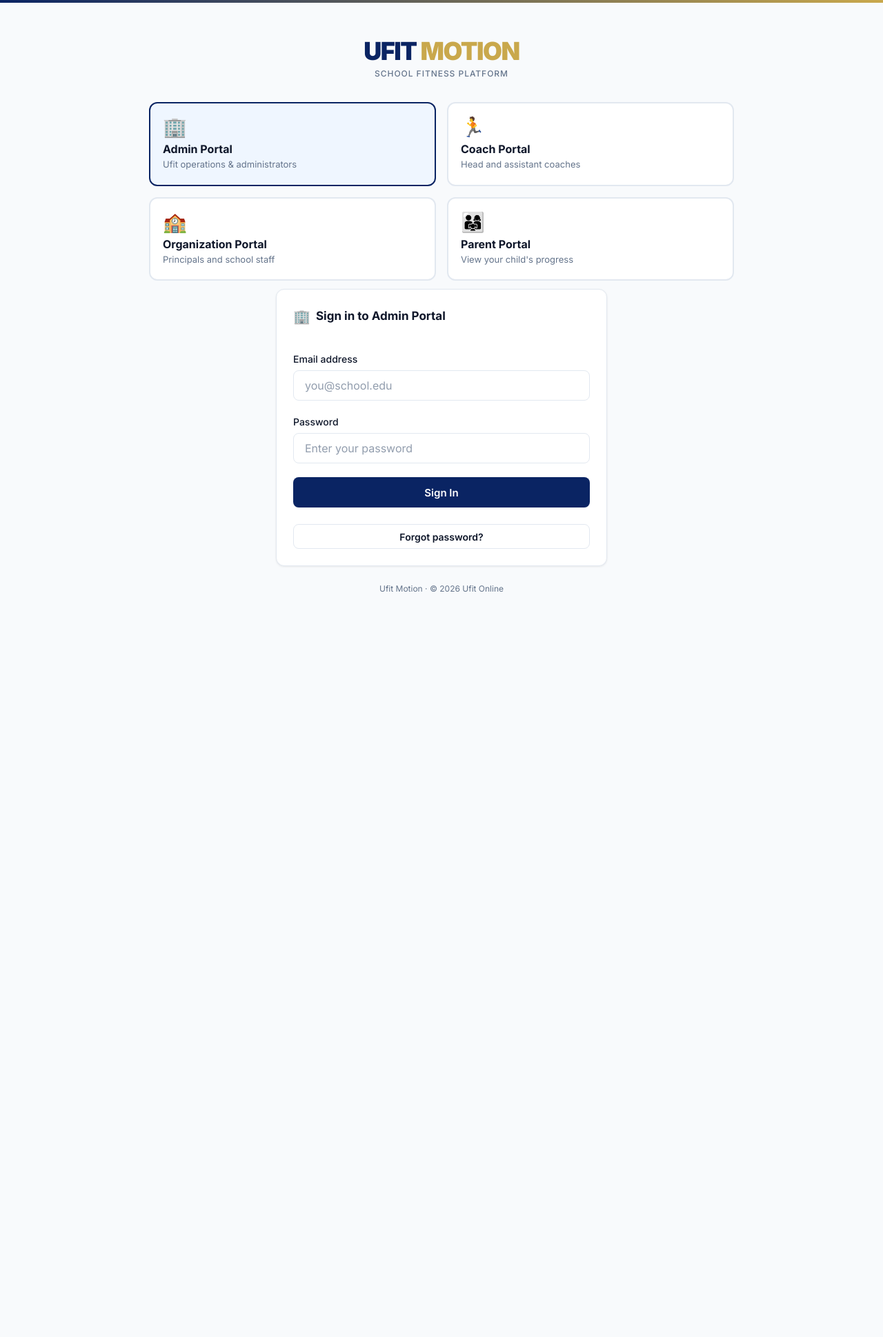
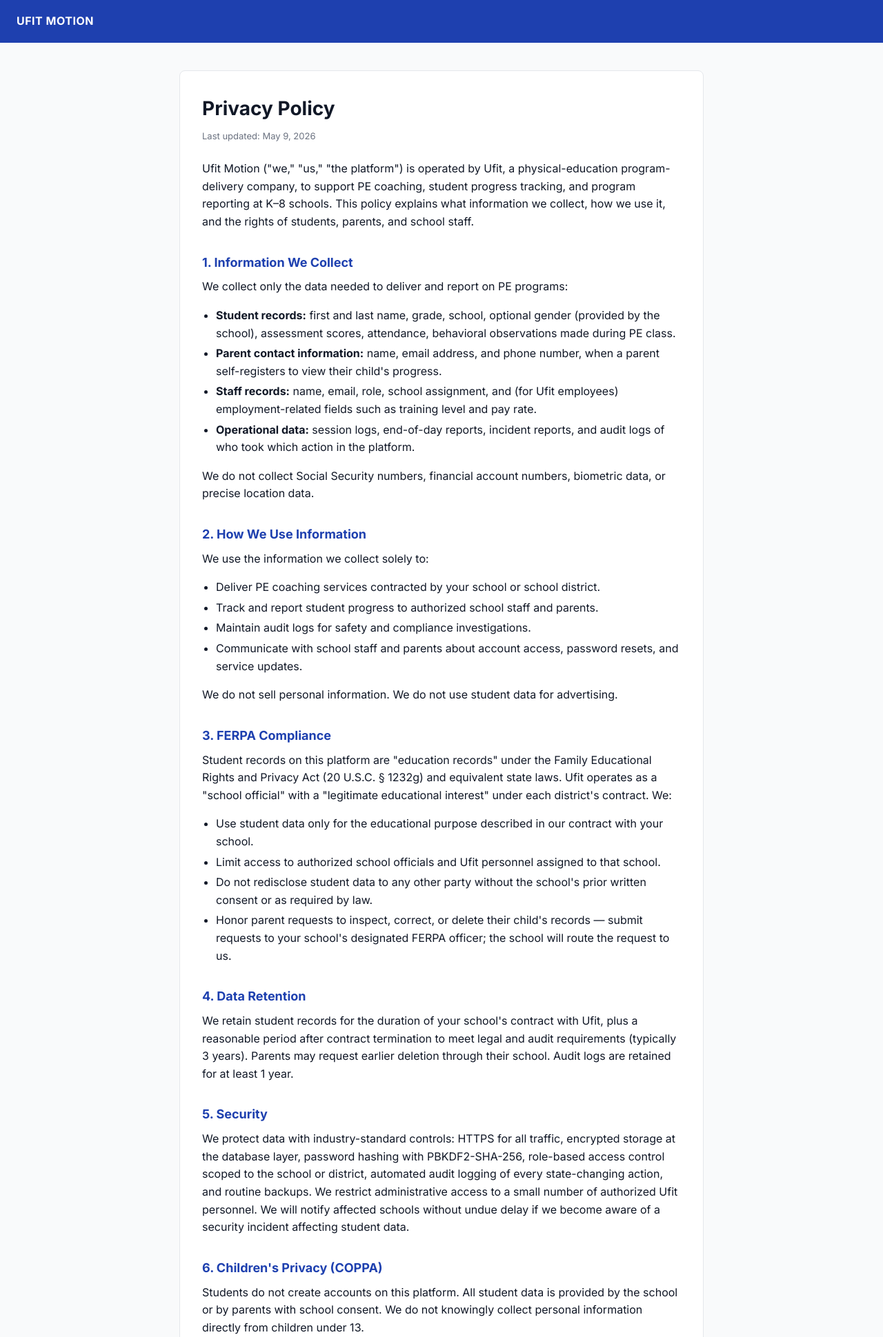
Before and after one commit to ufitoperation/ufitmotion-, a Flask app: page /privacy in a window 1280 px wide. Shown: the top 1939 px of the page at 69% size. Before the commit the page ends 859 px from the top, so only its background shows below. Run offline with Flask 3, Linux system fonts and the light colour scheme; some libraries are stand-ins or nearby versions.

Commit message:
feat(A3): self-authored Privacy Policy + Terms of Service
Stand-alone /privacy and /terms pages render outside the SPA so
search engines and link previews see the actual policy text. Both
inherit the brand chrome (blue topbar, Inter font) and link back to /.

Privacy Policy:
  - FERPA-aware: explicit "school official" framing, retention policy,
    parent rights, COPPA disclaimer, security controls
  - Contact: operations@ufitonline.net
  - Last updated: May 9, 2026

Terms of Service:
  - Acceptable use, account security, IP, warranty disclaimer,
    liability cap to fees paid in prior 12 months, California
    governing law, Alameda County venue
  - Cross-references the Privacy Policy as controlling on data terms

Site footer added to templates/index.html with Privacy / Terms /
Contact links, visible on every SPA page. Hidden in print stylesheet
so report exports stay clean.

4 tests cover: 200 status, FERPA boilerplate present, contact email
visible, link-back-home present, no session cookie leak on the
unauthenticated pages.

Iteration assumed — these are self-authored without legal review.
Ufit will iterate as feedback comes in.

Co-Authored-By: Claude Opus 4.7 <noreply@anthropic.com>

```diff
--- a/app/routes/pages.py
+++ b/app/routes/pages.py
@@ -32,6 +32,19 @@ def login_page():
     return render_template(_SPA_TEMPLATE)
 
 
+@pages_bp.route("/privacy")
+def privacy_page():
+    """Serve the standalone Privacy Policy. Bypasses the SPA so search
+    engines and link previews see the actual policy text."""
+    return render_template("privacy.html")
+
+
+@pages_bp.route("/terms")
+def terms_page():
+    """Serve the standalone Terms of Service. Same rationale as /privacy."""
+    return render_template("terms.html")
+
+
 @pages_bp.route("/<path:path>")
 def catch_all(path: str):
     """
--- a/templates/index.html
+++ b/templates/index.html
@@ -27,6 +27,18 @@
   <!-- SPA mount point -->
   <div id="app"></div>
 
+  <!-- Site footer — visible on every page, not part of the SPA shell -->
+  <footer class="site-footer" role="contentinfo">
+    <div class="site-footer-inner">
+      <span class="site-footer-brand">Ufit Motion</span>
+      <nav class="site-footer-nav" aria-label="Legal">
+        <a href="/privacy">Privacy</a>
+        <a href="/terms">Terms</a>
+        <a href="mailto:operations@ufitonline.net">Contact</a>
+      </nav>
+    </div>
+  </footer>
+
   <!-- App JavaScript (deferred so DOM is ready) -->
   <script src="/static/app.js" defer></script>
 </body>
--- /dev/null
+++ b/templates/privacy.html
@@ -0,0 +1,128 @@
+<!DOCTYPE html>
+<html lang="en">
+<head>
+  <meta charset="UTF-8" />
+  <meta name="viewport" content="width=device-width, initial-scale=1" />
+  <title>Privacy Policy — Ufit Motion</title>
+  <link rel="preconnect" href="https://fonts.googleapis.com" />
+  <link rel="preconnect" href="https://fonts.gstatic.com" crossorigin />
+  <link href="https://fonts.googleapis.com/css2?family=Inter:wght@400;500;600;700&display=swap" rel="stylesheet" />
+  <style>
+    :root {
+      --ufit-blue: #1E40AF;
+      --ufit-yellow: #F59E0B;
+      --ink: #111827;
+      --muted: #6B7280;
+      --rule: #E5E7EB;
+    }
+    * { box-sizing: border-box; }
+    body {
+      margin: 0;
+      font-family: 'Inter', system-ui, sans-serif;
+      color: var(--ink);
+      background: #F9FAFB;
+      line-height: 1.6;
+    }
+    .topbar {
+      background: var(--ufit-blue);
+      padding: 18px 24px;
+      color: white;
+    }
+    .topbar a {
+      color: white;
+      text-decoration: none;
+      font-weight: 700;
+      letter-spacing: 0.5px;
+    }
+    main {
+      max-width: 760px;
+      margin: 40px auto 80px;
+      padding: 32px;
+      background: white;
+      border: 1px solid var(--rule);
+      border-radius: 8px;
+    }
+    h1 { margin: 0 0 8px; font-size: 28px; }
+    h2 { margin: 32px 0 8px; font-size: 18px; color: var(--ufit-blue); }
+    p { margin: 8px 0; }
+    .meta { color: var(--muted); font-size: 13px; margin-bottom: 24px; }
+    .back {
+      display: inline-block;
+      margin-top: 32px;
+      padding: 10px 20px;
+      background: var(--ufit-blue);
+      color: white;
+      text-decoration: none;
+      border-radius: 6px;
+      font-weight: 600;
+    }
+    ul { padding-left: 20px; }
+    li { margin: 4px 0; }
+    a { color: var(--ufit-blue); }
+  </style>
+</head>
+<body>
+  <header class="topbar"><a href="/">UFIT MOTION</a></header>
+  <main>
+    <h1>Privacy Policy</h1>
+    <p class="meta">Last updated: May 9, 2026</p>
+
+    <p>Ufit Motion ("we," "us," "the platform") is operated by Ufit, a physical-education program-delivery company, to support PE coaching, student progress tracking, and program reporting at K–8 schools. This policy explains what information we collect, how we use it, and the rights of students, parents, and school staff.</p>
+
+    <h2>1. Information We Collect</h2>
+    <p>We collect only the data needed to deliver and report on PE programs:</p>
+    <ul>
+      <li><strong>Student records:</strong> first and last name, grade, school, optional gender (provided by the school), assessment scores, attendance, behavioral observations made during PE class.</li>
+      <li><strong>Parent contact information:</strong> name, email address, and phone number, when a parent self-registers to view their child's progress.</li>
+      <li><strong>Staff records:</strong> name, email, role, school assignment, and (for Ufit employees) employment-related fields such as training level and pay rate.</li>
+      <li><strong>Operational data:</strong> session logs, end-of-day reports, incident reports, and audit logs of who took which action in the platform.</li>
+    </ul>
+    <p>We do not collect Social Security numbers, financial account numbers, biometric data, or precise location data.</p>
+
+    <h2>2. How We Use Information</h2>
+    <p>We use the information we collect solely to:</p>
+    <ul>
+      <li>Deliver PE coaching services contracted by your school or school district.</li>
+      <li>Track and report student progress to authorized school staff and parents.</li>
+      <li>Maintain audit logs for safety and compliance investigations.</li>
+      <li>Communicate with school staff and parents about account access, password resets, and service updates.</li>
+    </ul>
+    <p>We do not sell personal information. We do not use student data for advertising.</p>
+
+    <h2>3. FERPA Compliance</h2>
+    <p>Student records on this platform are "education records" under the Family Educational Rights and Privacy Act (20 U.S.C. § 1232g) and equivalent state laws. Ufit operates as a "school official" with a "legitimate educational interest" under each district's contract. We:</p>
+    <ul>
+      <li>Use student data only for the educational purpose described in our contract with your school.</li>
+      <li>Limit access to authorized school officials and Ufit personnel assigned to that school.</li>
+      <li>Do not redisclose student data to any other party without the school's prior written consent or as required by law.</li>
+      <li>Honor parent requests to inspect, correct, or delete their child's records — submit requests to your school's designated FERPA officer; the school will route the request to us.</li>
+    </ul>
+
+    <h2>4. Data Retention</h2>
+    <p>We retain student records for the duration of your school's contract with Ufit, plus a reasonable period after contract termination to meet legal and audit requirements (typically 3 years). Parents may request earlier deletion through their school. Audit logs are retained for at least 1 year.</p>
+
+    <h2>5. Security</h2>
+    <p>We protect data with industry-standard controls: HTTPS for all traffic, encrypted storage at the database layer, password hashing with PBKDF2-SHA-256, role-based access control scoped to the school or district, automated audit logging of every state-changing action, and routine backups. We restrict administrative access to a small number of authorized Ufit personnel. We will notify affected schools without undue delay if we become aware of a security incident affecting student data.</p>
+
+    <h2>6. Children's Privacy (COPPA)</h2>
+    <p>Students do not create accounts on this platform. All student data is provided by the school or by parents with school consent. We do not knowingly collect personal information directly from children under 13.</p>
+
+    <h2>7. Your Rights</h2>
+    <p>If you are a parent, you may:</p>
+    <ul>
+      <li>Request access to your child's records held in this platform — through your school's FERPA officer.</li>
+      <li>Request correction of inaccurate records.</li>
+      <li>Request deletion of your child's records, subject to the school's retention policy.</li>
+      <li>Withdraw consent for parent-portal access at any time.</li>
+    </ul>
+
+    <h2>8. Changes to This Policy</h2>
+    <p>We may update this policy as the platform evolves. Material changes will be communicated to school administrators in advance.</p>
+
+    <h2>9. Contact</h2>
+    <p>Questions, concerns, or requests: <a href="mailto:operations@ufitonline.net">operations@ufitonline.net</a>.</p>
+
+    <a href="/" class="back">← Back to Ufit Motion</a>
+  </main>
+</body>
+</html>
```
Also changed, not shown: static/styles.css (+58 -0 lines), templates/terms.html (added, +117 -0 lines), tests/test_static_pages.py (added, +33 -0 lines).
